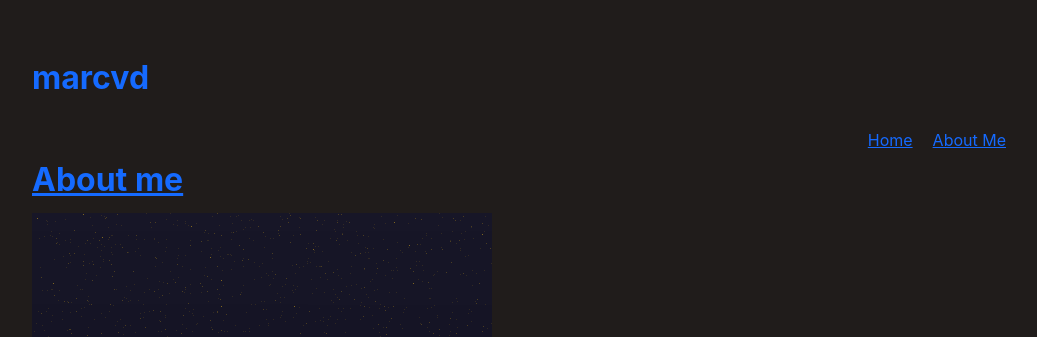
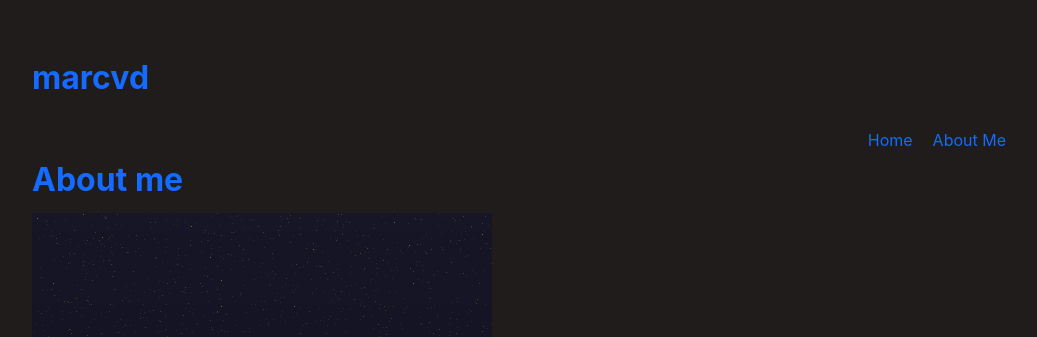
Before and after one commit to marc-q/marc-q.github.io, a Jekyll site: the page built from aboutme.md, in a window 1280 px wide. Shown: the top 337 px of the page, without its empty margins (116-1153 px from the left). Built offline with Jekyll 4.4.1, drawn with Linux system fonts in a browser that asks for light colours; the repository's description, which GitHub fills in, is left out.

Commit message:
Update default.html

```diff
--- a/_layouts/default.html
+++ b/_layouts/default.html
@@ -11,7 +11,7 @@
       div.content {margin-top: 5vh; padding-bottom: 50px;}
       header.main {width: 100%;}
       footer.main {height: 50px; position: absolute; bottom: 0;}
-      a {color: #156aff;} a#home {text-decoration: none;}
+      a {color: #156aff; text-decoration: none;}
       article.post {padding-bottom: 1%; border-bottom: 1px solid #11100f;}
       .fleft, ul#sitenav li {float: left;}
       .fright {float: right;}
```
